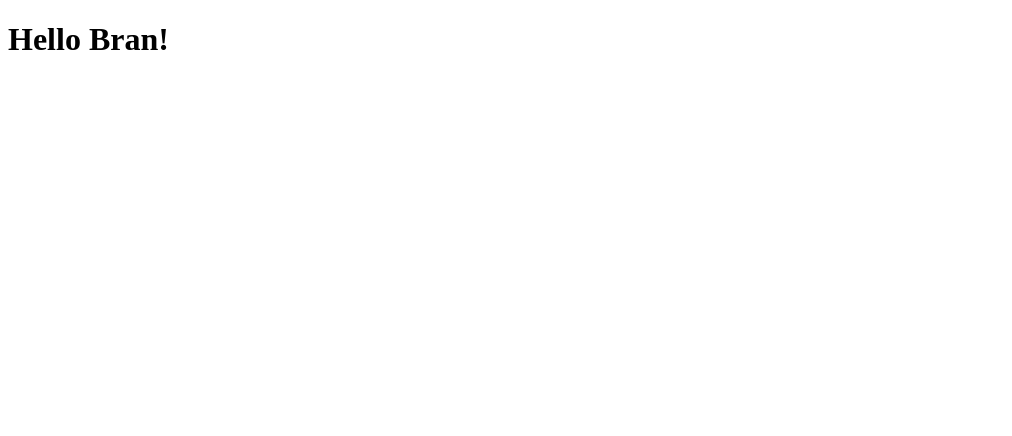
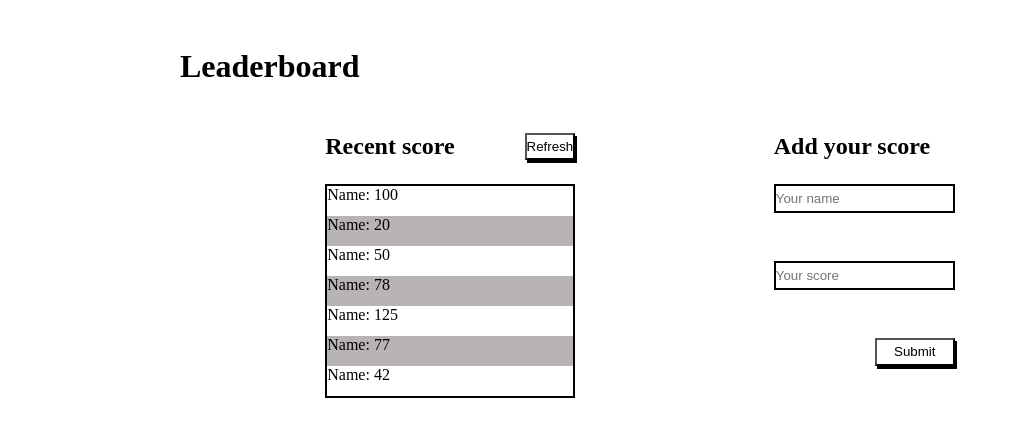
Before and after one commit to BranBayou/leaderboard-list, a website built with webpack: page src/index.html in a window 1280 px wide. Shown: the whole page, without its empty margins (0-1012 px from the left). Built offline with nearby package versions, Linux system fonts and the light colour scheme.

Commit message:
Add wireframe page

```diff
--- a/package.json
+++ b/package.json
@@ -12,11 +12,15 @@
   "license": "ISC",
   "devDependencies": {
     "babel-eslint": "^10.1.0",
+    "css-loader": "^6.7.3",
     "eslint": "^7.32.0",
     "eslint-config-airbnb-base": "^14.2.1",
     "eslint-plugin-import": "^2.27.5",
     "hint": "^7.1.8",
     "html-webpack-plugin": "^5.5.1",
+    "sass": "^1.62.1",
+    "sass-loader": "^13.2.2",
+    "style-loader": "^3.3.2",
     "stylelint": "^13.13.1",
     "stylelint-config-standard": "^21.0.0",
     "stylelint-csstree-validator": "^1.9.0",
--- a/src/index.html
+++ b/src/index.html
@@ -5,8 +5,42 @@
   <meta http-equiv="X-UA-Compatible" content="IE=edge">
   <meta name="viewport" content="width=device-width, initial-scale=1.0">
   <title>leaderboard list</title>
+  <link rel="stylesheet" href="style.css">
 </head>
 <body>
-  <h1>Hello Bran!</h1>
+  <header class="header">
+    <h1>Leaderboard</h1>
+  </header>
+  <main class="main">
+    <aside class="score-div">
+      <div class="recent-score-refresh">
+        <h2>Recent score</h2>
+        <button class="refresh" type="button">Refresh</button>
+      </div>
+      <div class="score-list">
+        <ul>
+          <li>Name: 100</li>
+          <li>Name: 20</li>
+          <li>Name: 50</li>
+          <li>Name: 78</li>
+          <li>Name: 125</li>
+          <li>Name: 77</li>
+          <li>Name: 42</li>
+        </ul>
+      </div>
+    </aside>
+    <aside class="add-score-div">
+      <div class="add-score-field">
+        <h2>Add your score</h2>
+      </div>
+      <form class="form" action="">
+        <input class="name" type="text" placeholder="Your name">
+        <input class="score" type="text" placeholder="Your score">
+        <button class="submit" type="submit">Submit</button>
+      </form>
+    </aside>
+  </main>
+  <footer>
+  </footer>
 </body>
 </html>
--- a/src/index.js
+++ b/src/index.js
@@ -0,0 +1 @@
+import './style.css';
--- /dev/null
+++ b/src/style.css
@@ -0,0 +1,83 @@
+* {
+  margin: 0;
+  padding: 0;
+  box-sizing: border-box;
+}
+
+body {
+  max-width: 920px;
+  margin: 0 auto;
+}
+
+.header {
+  margin: 3rem 0;
+}
+
+.main {
+  max-width: 90%;
+  margin: 0 auto;
+  display: flex;
+  justify-content: space-around;
+}
+
+.score-div {
+  min-width: 250px;
+  display: flex;
+  flex-direction: column;
+  gap: 1.5rem;
+}
+
+.recent-score-refresh {
+  display: flex;
+  justify-content: space-between;
+}
+
+.score-list {
+  border: 2px solid #000;
+}
+
+.refresh {
+  background-color: #fff;
+  box-shadow: 2px 3px 0 black;
+}
+
+.score-list ul li {
+  list-style-type: none;
+}
+
+.score-list ul li:nth-child(even) {
+  background-color: rgb(185, 180, 180);
+  height: 30px;
+}
+
+.score-list ul li:nth-child(odd) {
+  background-color: #fff;
+  height: 30px;
+}
+
+.add-score-div {
+  display: flex;
+  flex-direction: column;
+  gap: 1.5rem;
+}
+
+.form {
+  display: flex;
+  flex-direction: column;
+  gap: 3rem;
+}
+
+.name,
+.score {
+  border: 2px solid #000;
+  max-width: 15rem;
+  height: 1.8rem;
+}
+
+.submit {
+  background-color: #fff;
+  align-self: self-end;
+  width: 5rem;
+  height: 1.8rem;
+  box-shadow: 2px 3px 0 black;
+}
```
Also changed, not shown: README.md, dist/index.html, dist/main.js, 1 other file.
